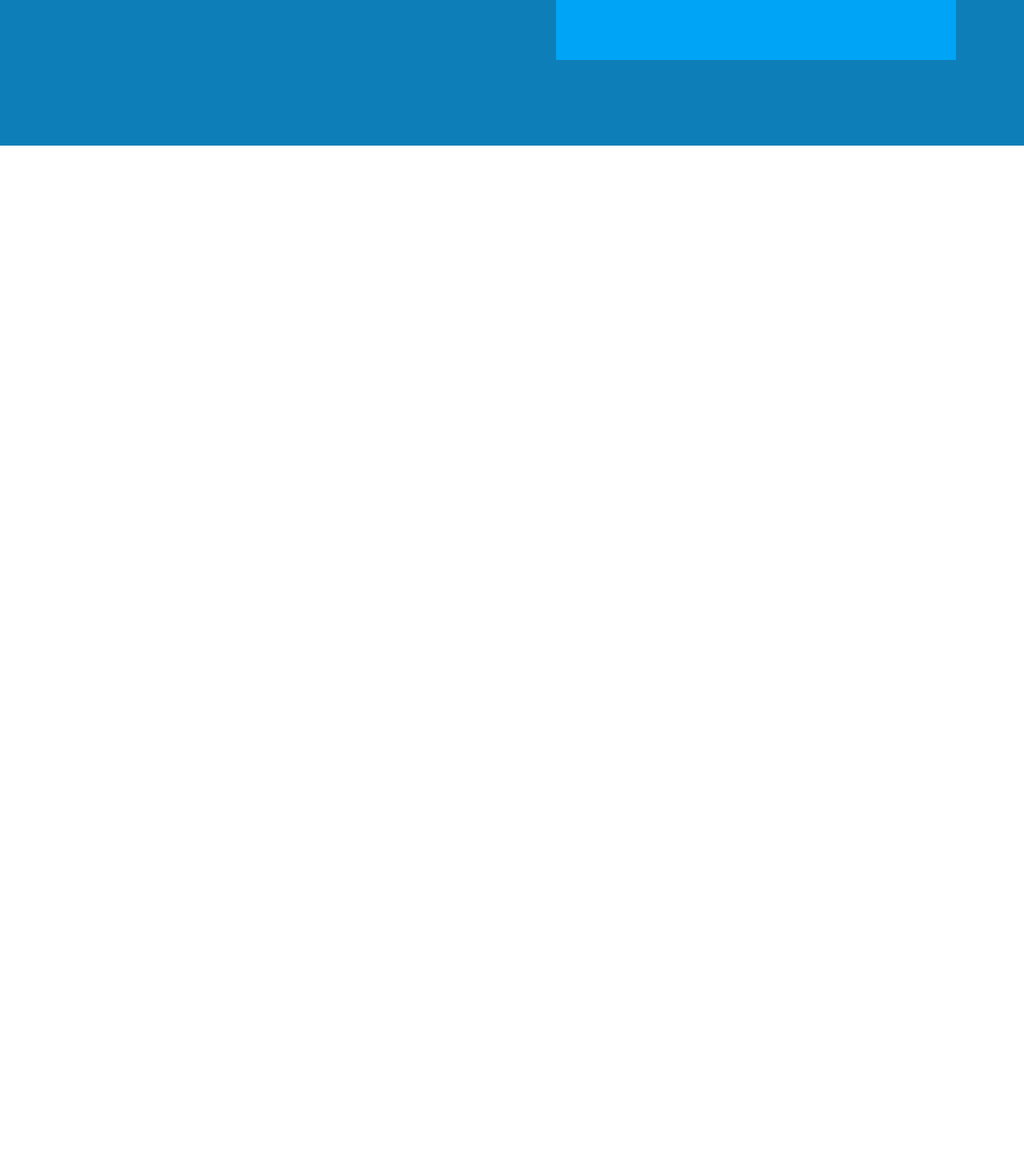
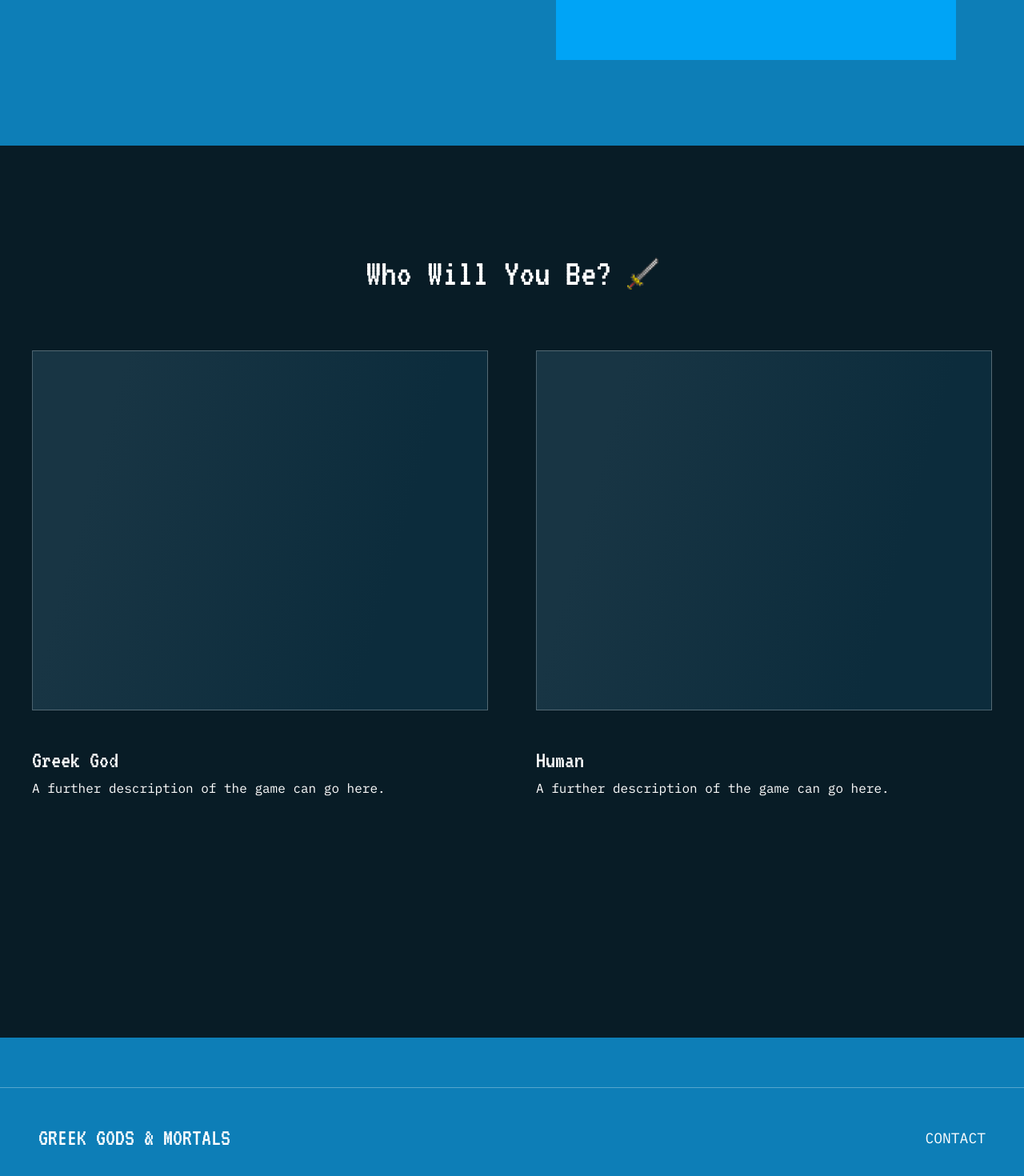
Before and after one commit to rhaicode/god-game, a React (Create React App) app: page / in a window 1280 px wide. Shown: the part 518-1988 px from the top of the page at 80% size. Before the commit the page ends 800 px from the top, so only its background shows below. Built offline with nearby package versions, Linux system fonts and the light colour scheme.

Commit message:
Landing page.

```diff
--- /dev/null
+++ b/src/components/Footer.tsx
@@ -0,0 +1,30 @@
+import { Flex, Text } from '@chakra-ui/react'
+
+const Footer: React.FC = () => (
+  <Flex backgroundColor="targetBlue" color="white" height="250px">
+    <Flex
+      justifyContent="space-between"
+      alignItems="center"
+      my="auto"
+      w="100%"
+      borderTop="1px solid rgba(255,255,255,0.3)"
+      borderBottom="1px solid rgba(255,255,255,0.3)"
+      py="40px"
+    >
+      <Text as="span" textTransform="uppercase" fontSize="30px" ml="48px">
+        Greek Gods &amp; Mortals
+      </Text>
+      <Text
+        as="span"
+        textTransform="uppercase"
+        fontSize="18px"
+        className="plex"
+        mr="48px"
+      >
+        CONTACT
+      </Text>
+    </Flex>
+  </Flex>
+)
+
+export default Footer
--- /dev/null
+++ b/src/components/Landing/WhoWillYouBe.tsx
@@ -0,0 +1,45 @@
+import { Box, Grid, Text, Image, Flex } from '@chakra-ui/react'
+import styled from '@emotion/styled'
+
+const StyledBox = styled(Box)`
+  background: linear-gradient(105.6deg, #183544 16.92%, #0c2c3c 76.13%);
+  border: 1px solid rgba(255, 255, 255, 0.26);
+  padding: 20px 38px;
+`
+
+const WhoWillYouBe: React.FC = () => (
+  <Box backgroundColor="charcoal" color="white">
+    <Box maxW="1200px" mx="auto">
+      <Flex height="124px" />
+      <Flex alignItems="center" justifyContent="center" mb="60px">
+        <Text as="span" fontSize="5xl" mr="12px">
+          Who Will You Be?
+        </Text>
+        <Image src="/assets/png/kind.png" alt="sword" ml="8px" height="40px" />
+      </Flex>
+      <Grid templateColumns="repeat(2, 1fr)" columnGap="60px">
+        <Box>
+          <StyledBox height="450px" mb="40px" />
+          <Text as="span" fontSize="3xl">
+            Greek God
+          </Text>
+          <Text as="p" className="plex">
+            A further description of the game can go here.
+          </Text>
+        </Box>
+        <Box>
+          <StyledBox height="450px" mb="40px" />
+          <Text as="span" fontSize="3xl">
+            Human
+          </Text>
+          <Text as="p" className="plex">
+            A further description of the game can go here.
+          </Text>
+        </Box>
+      </Grid>
+    </Box>
+    <Flex height="300px" />
+  </Box>
+)
+
+export default WhoWillYouBe
--- /dev/null
+++ b/src/components/Landing/YourWallet/Minting.tsx
@@ -0,0 +1,59 @@
+import {
+  Box,
+  Flex,
+  Text,
+  Image,
+  NumberInput,
+  NumberInputField,
+  NumberDecrementStepper,
+  NumberIncrementStepper,
+  NumberInputStepper,
+} from '@chakra-ui/react'
+import styled from '@emotion/styled'
+
+import ThemedButton from '../../../themed/Button'
+
+const StyledBox = styled(Box)`
+  background: linear-gradient(105.6deg, #183544 16.92%, #0c2c3c 76.13%);
+  border: 1px solid rgba(255, 255, 255, 0.26);
+  padding: 20px 38px;
+`
+const Minting: React.FC = () => (
+  <StyledBox position="relative">
+    <Flex alignItems="center">
+      <Text as="span" fontSize="4xl" mr="16px">
+        Minting
+      </Text>
+      <Image src="/assets/png/kind.png" alt="sword" ml="8px" height="40px" />
+    </Flex>
+    <Box>
+      <Flex className="plex">
+        <Text as="span" fontSize="lg" color="gold" mr="8px">
+          0/2000 GEN
+        </Text>
+        <Text as="span" fontSize="lg">
+          0 MINTED
+        </Text>
+      </Flex>
+    </Box>
+    <Flex
+      position="absolute"
+      w="calc(100% - 64px)"
+      direction="column"
+      mt="32px"
+    >
+      <NumberInput size="lg" min={1} max={10} step={1}>
+        <NumberInputField fontSize="22px" />
+        <NumberInputStepper>
+          <NumberIncrementStepper />
+          <NumberDecrementStepper />
+        </NumberInputStepper>
+      </NumberInput>
+      <ThemedButton size="lg" minW="160px" mt="24px" mx="auto">
+        MINT
+      </ThemedButton>
+    </Flex>
+  </StyledBox>
+)
+
+export default Minting
--- /dev/null
+++ b/src/components/Landing/YourWallet/Staked.tsx
@@ -0,0 +1,27 @@
+import { Box, Flex, Text, Image } from '@chakra-ui/react'
+import styled from '@emotion/styled'
+
+import ThemedButton from '../../../themed/Button'
+
+const StyledBox = styled(Box)`
+  background: linear-gradient(105.6deg, #183544 16.92%, #0c2c3c 76.13%);
+  border: 1px solid rgba(255, 255, 255, 0.26);
+  padding: 20px 38px;
+`
+const Staked: React.FC = () => (
+  <StyledBox>
+    <Flex alignItems="center">
+      <Text as="span" fontSize="4xl" mr="16px">
+        Staked
+      </Text>
+      <Image src="/assets/png/kind.png" alt="sword" ml="8px" height="40px" />
+    </Flex>
+    <Flex mt="24px">
+      <ThemedButton size="lg" minW="160px" mx="auto">
+        STAKE
+      </ThemedButton>
+    </Flex>
+  </StyledBox>
+)
+
+export default Staked
--- /dev/null
+++ b/src/components/Landing/YourWallet/Unstaked.tsx
@@ -0,0 +1,28 @@
+import { Box, Flex, Text, Image } from '@chakra-ui/react'
+import styled from '@emotion/styled'
+
+import ThemedButton from '../../../themed/Button'
+
+const StyledBox = styled(Box)`
+  background: linear-gradient(105.6deg, #183544 16.92%, #0c2c3c 76.13%);
+  border: 1px solid rgba(255, 255, 255, 0.26);
+  padding: 20px 38px;
+`
+
+const Unstaked: React.FC = () => (
+  <StyledBox>
+    <Flex alignItems="center">
+      <Text as="span" fontSize="4xl" mr="16px">
+        Unstaked
+      </Text>
+      <Image src="/assets/png/kind.png" alt="sword" ml="8px" height="40px" />
+    </Flex>
+    <Flex mt="24px">
+      <ThemedButton size="lg" minW="160px" mx="auto">
+        UNSTAKE
+      </ThemedButton>
+    </Flex>
+  </StyledBox>
+)
+
+export default Unstaked
--- /dev/null
+++ b/src/components/Landing/YourWallet/index.tsx
@@ -0,0 +1,33 @@
+import { Box, Flex, Grid, Text } from '@chakra-ui/react'
+
+import Minting from './Minting'
+import Staked from './Staked'
+import Unstaked from './Unstaked'
+
+const YourWallet: React.FC = () => (
+  <Box backgroundColor="charcoal" color="white" pb="40px">
+    <Box maxW="1200px" mx="auto">
+      <Flex pt="100px" textTransform="uppercase" fontSize="4xl">
+        <Text as="span">YOUR WALLET</Text>
+        <Text as="span" ml="36px" mr="16px">
+          0.00
+        </Text>
+        <Text as="span" color="gold">
+          $FAITH
+        </Text>
+      </Flex>
+      <Grid
+        templateColumns="repeat(3, 1fr)"
+        columnGap="24px"
+        height="300px"
+        mt="46px"
+      >
+        <Minting />
+        <Staked />
+        <Unstaked />
+      </Grid>
+    </Box>
+  </Box>
+)
+
+export default YourWallet
--- a/src/pages/Landing.tsx
+++ b/src/pages/Landing.tsx
@@ -1,11 +1,21 @@
-import { Box } from '@chakra-ui/react'
 import Hero from '../components/Landing/Hero'
+import WhoWillYouBe from '../components/Landing/WhoWillYouBe'
+import YourWallet from '../components/Landing/YourWallet'
+import Footer from '../components/Footer'
 
-const Landing: React.FC = () => (
-  <>
-    <Hero />
-    <Box />
-  </>
-)
+import { useWallet } from '../hooks'
+
+const Landing: React.FC = () => {
+  const { currentAccount } = useWallet()
+
+  return (
+    <>
+      <Hero />
+      {currentAccount && <YourWallet />}
+      <WhoWillYouBe />
+      <Footer />
+    </>
+  )
+}
 
 export default Landing
--- a/src/theme.ts
+++ b/src/theme.ts
@@ -6,7 +6,7 @@ const theme = extendTheme({
     lightBlue: '#00A4F6',
     yellow: '#EDC433',
     gold: '#DDAC00',
-    charcoal: '#21262C',
+    charcoal: '#081C26',
   },
   fonts: {
     body: "'VT323', sans-serif",
```
